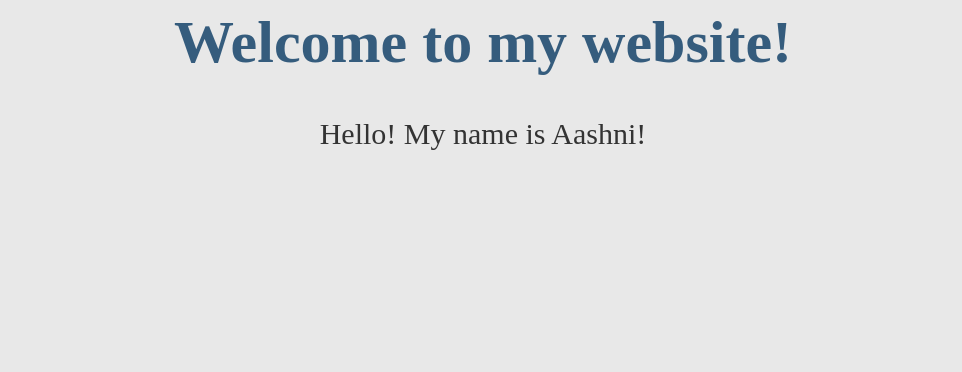
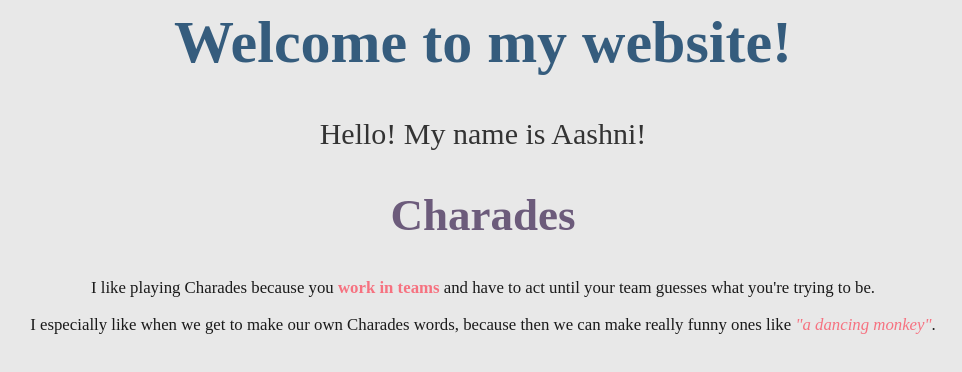
Before and after one commit to aashnisshah/introtohtmlandcss, a plain HTML site: page index.html in a window 1280 px wide. Shown: the whole page, without its empty margins (157-1119 px from the left). Drawn offline with Linux system fonts and the light colour scheme.

Commit message:
[Step 4] Adding Favourite Game text
In this step, we cover the use of div’s, as well as text tags like <p>
tags, <strong> and <i> tags, as well as styling them

```diff
--- a/index.html
+++ b/index.html
@@ -6,5 +6,12 @@
     <body>
         <h1>Welcome to my website!</h1>
         Hello! My name is Aashni!
+
+        <h2>Charades</h2>
+        <div class="favouriteGame">
+            <p>I like playing Charades because you <strong>work in teams</strong> and have to act until your team guesses what you're trying to be.</p>
+            <p>I especially like when we get to make our own Charades words, because then we can make really funny ones like <i>"a dancing monkey"</i>.</p>
+        </div>
+
     </body>
 </html>
--- a/style.css
+++ b/style.css
@@ -9,3 +9,21 @@ h1 {
     font-size: 2em;
     color: #355C7D;
 }
+
+h2 {
+    font-size: 1.5em;
+    color: #6C5B7B;
+}
+
+.favouriteGame {
+    font-size: 0.8em;
+    color: #1a1a1a;
+}
+
+p {
+    font-size: 0.7em;
+}
+
+strong, i {
+    color: #F67280;
+}
```
